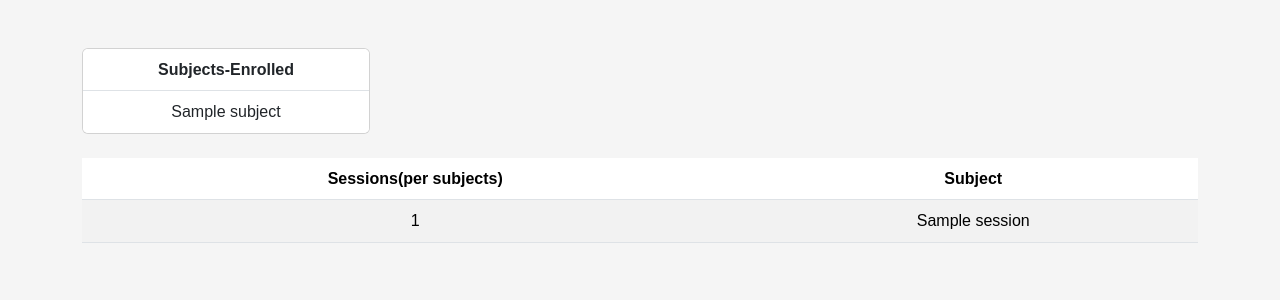
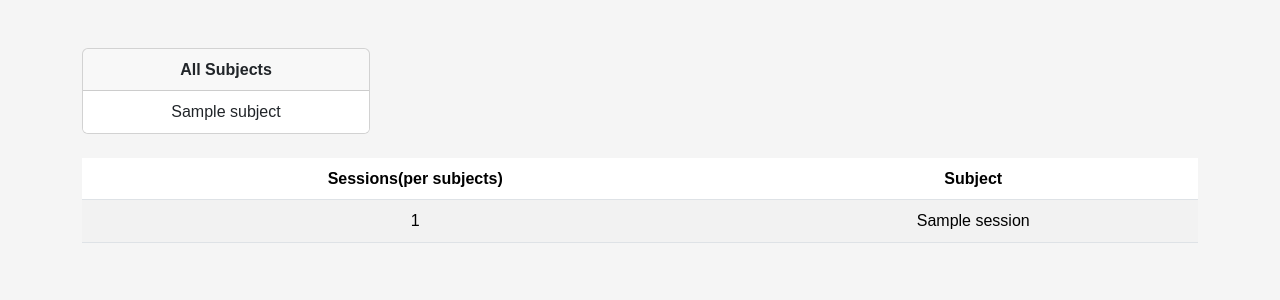
Before and after one commit to nadirrehman623-debug/Lumen, a Python web app: template templates/dashboard.html in a window 1280 px wide. Shown: the part 68-368 px from the top of the page. Run offline with Jinja, Linux system fonts and the light colour scheme; the template is opened without the code that fills it: most values are stand-ins (such as "Sample title", 1, 10 or a date in 2020).

Commit message:
Fri, Jun 5, 2026, 6:20 PM +05:30

```diff
--- a/templates/dashboard.html
+++ b/templates/dashboard.html
@@ -6,9 +6,11 @@
 
 
 {% block main %}
-    <div class="card" style="width: 18rem;">
-        <ul class="list-group list-group-flush">
-            <li class="list-group-item"><b>Subjects-Enrolled</b></li>
+   <div class="card" style="width: 18rem;">
+    <div class="card-header">
+        <b>All Subjects</b>
+    </div>
+    <ul class="list-group list-group-flush">
             {% for subject in subjects %}
             <li class="list-group-item">{{ subject.subject }}</li>
             {% endfor %}
```
Also changed, not shown: 1 other file.
